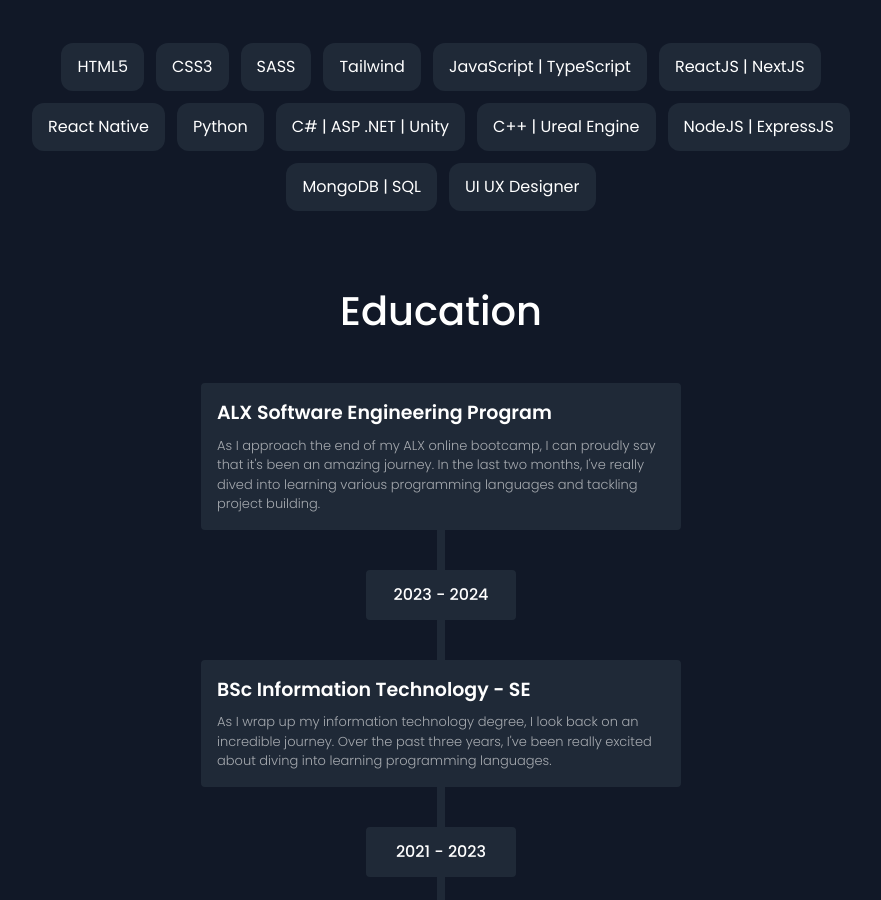
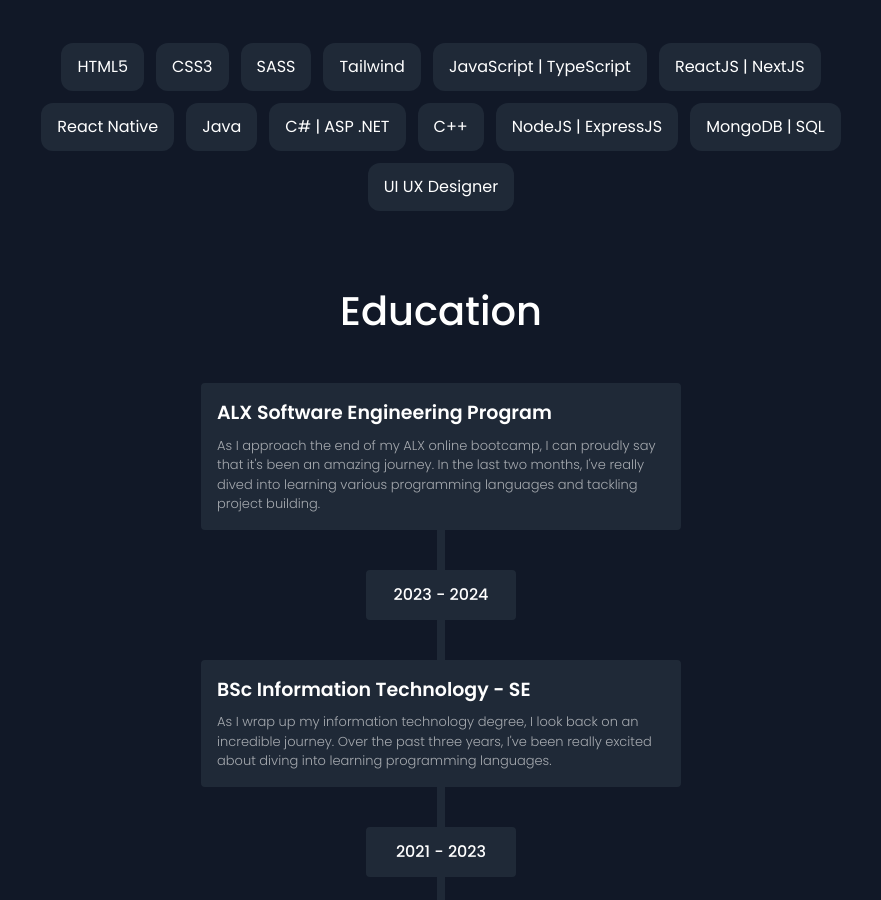
Before and after one commit to Maphari/maphari-folio, a Next.js app: page / in a window 1280 px wide. Shown: the part 2538-3438 px from the top of the page, without its empty margins (199-1080 px from the left). Built offline with nearby package versions, Linux system fonts and the light colour scheme.

Commit message:
Update Skills.tsx

```diff
--- a/app/skills-section/Skills.tsx
+++ b/app/skills-section/Skills.tsx
@@ -92,7 +92,7 @@ export const Skills: React.FC = () => {
           whileInView={{ opacity: 1, x: 0 }}
           transition={transtition}
         >
-          Python
+          Java
         </motion.div>
         <motion.div
           className="bg-[#1F2937] py-3 px-4 rounded-xl"
@@ -100,7 +100,7 @@ export const Skills: React.FC = () => {
           whileInView={{ opacity: 1, x: 0 }}
           transition={transtition}
         >
-          C# | ASP .NET | Unity
+          C# | ASP .NET
         </motion.div>
         <motion.div
           className="bg-[#1F2937] py-3 px-4 rounded-xl"
@@ -108,7 +108,7 @@ export const Skills: React.FC = () => {
           whileInView={{ opacity: 1, x: 0 }}
           transition={transtition}
         >
-          C++ | Ureal Engine
+          C++
         </motion.div>
         <motion.div
           className="bg-[#1F2937] py-3 px-4 rounded-xl"
```
